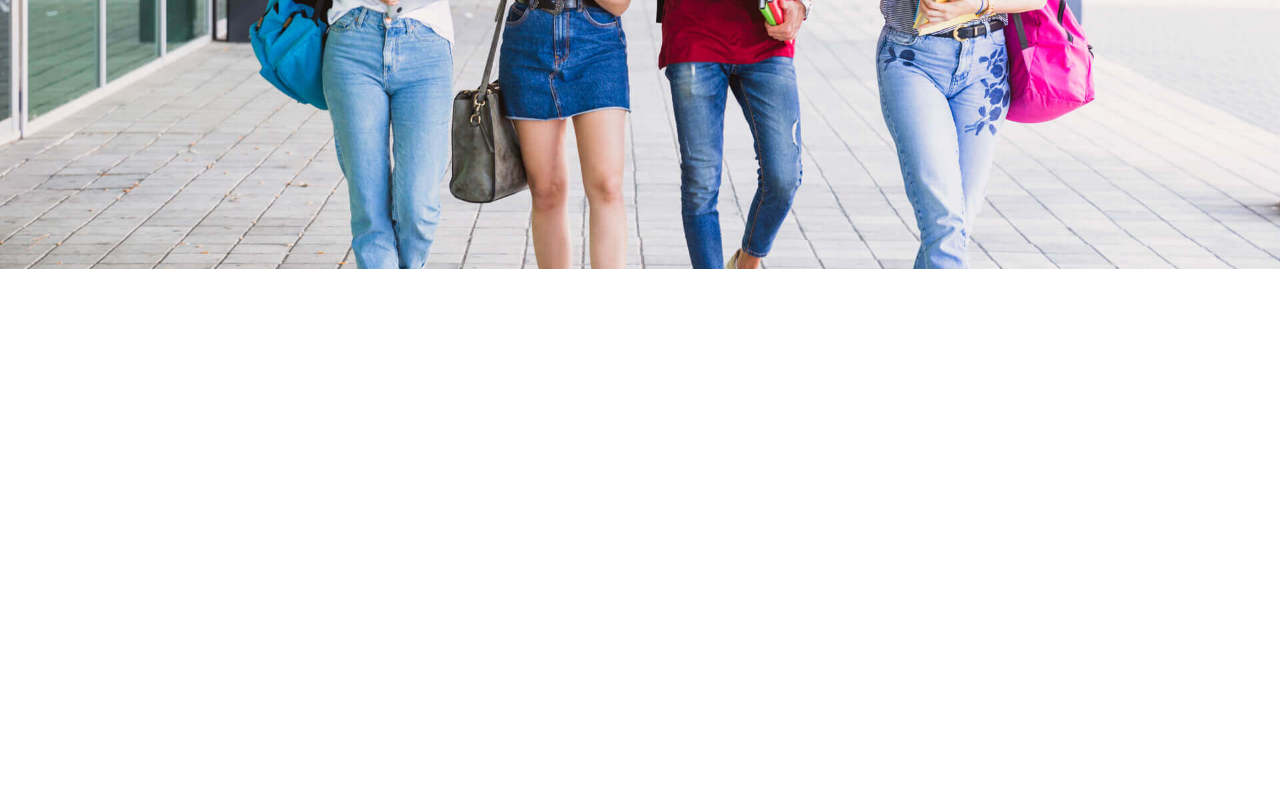
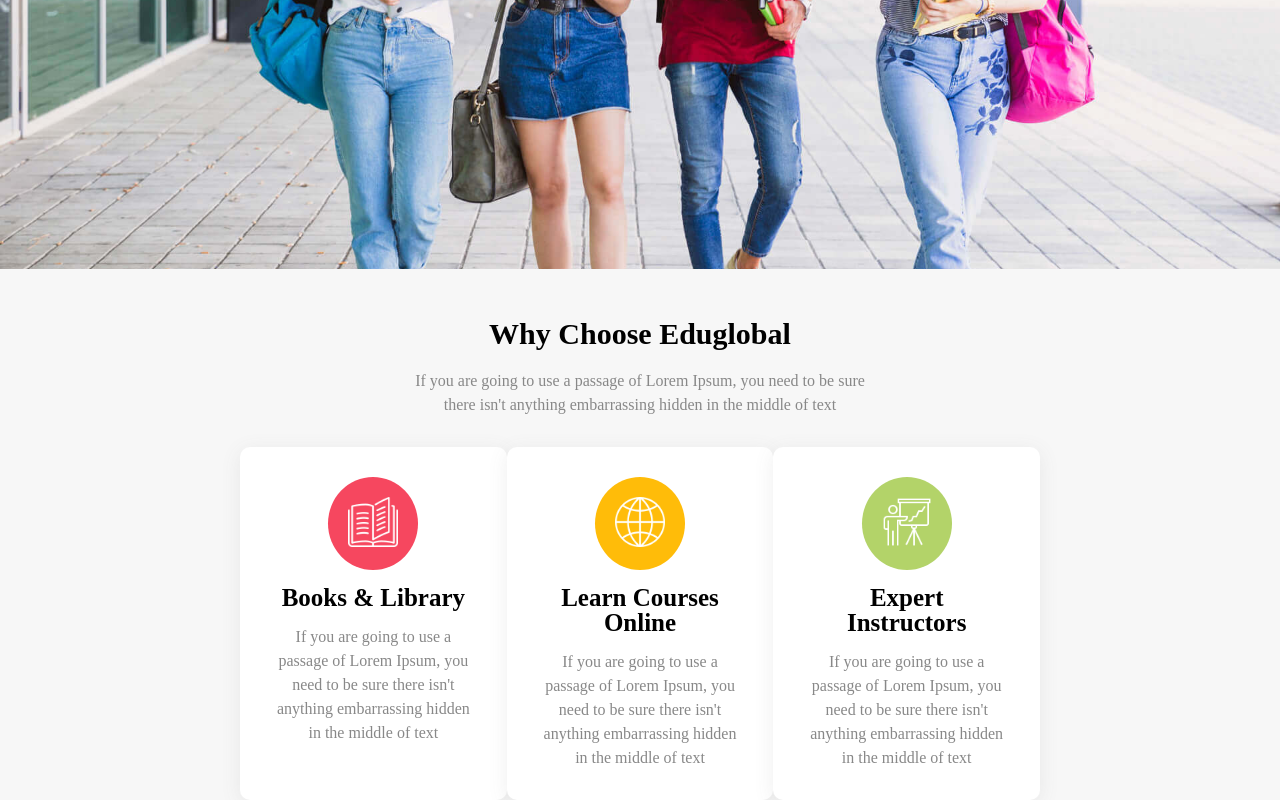
Before and after one commit to KananValizada/Code-Academy-FE-Final-Project, a plain HTML site: page index.html in a window 1280 px wide. Shown: the part 594-1394 px from the top of the page. Before the commit the page ends 863 px from the top, so only its background shows below. Drawn offline with nearby package versions, Linux system fonts and the light colour scheme; a web font is replaced by a local one.

Commit message:
WhyChoose Sect

```diff
--- a/assets/scss/components/_general.scss
+++ b/assets/scss/components/_general.scss
@@ -1,6 +1,6 @@
 .container {
-    padding-left: 45px !important;
-    padding-right: 45px !important;
+    padding-left: 15rem !important;
+    padding-right: 15rem !important;
     margin: 0 auto;
 }
 
--- /dev/null
+++ b/assets/scss/components/_whyChoose.scss
@@ -0,0 +1,90 @@
+.whyChoose {
+  background-color: #f7f7f7;
+  &__header {
+    padding-top: 50px;
+    padding-bottom: 30px;
+    flex-direction: column;
+    display: flex;
+    align-items: center;
+    text-align: center;
+    &-title {
+      font-size: 30px;
+      font-weight: 700;
+      margin-bottom: 20px;
+    }
+    &-text {
+      font-size: 16px;
+      color: $subtitle-color;
+      line-height: 1.5;
+      width: 30rem;
+    }
+  }
+  &__tabs {
+    display: flex;
+    justify-content: space-between;
+
+    &-item {
+      display: flex;
+      flex-direction: column;
+      width: 25%;
+      text-align: center;
+      align-items: center;
+      padding: 30px 35px;
+      background-color: white;
+      border-radius: 10px;
+      box-shadow: 0px 4px 20px rgba(101, 101, 101, 0.1);
+      @include transition(all 1s);
+      &:hover{
+          transform: translateY(-20px)
+      }
+      &:hover .whyChoose__tabs-item-img::before{
+          opacity: 1;
+          left: 5px;
+          right: 5px;
+          bottom: 5px;
+          top:5px
+      }
+      .bg-red {
+        background-color: $primary-red;
+      }
+      .bg-yellow {
+        background-color: $primary-color;
+      }
+      .bg-green {
+        background-color: $primary-green;
+      }
+      &-img {
+        border-radius: 50%;
+        padding: 20px;
+        margin-bottom: 15px;
+        position: relative;
+        img {
+          width: 50px;
+        }
+        &:before {
+          content: "";
+          position: absolute;
+          left: 0;
+          top: 0;
+          bottom: 0;
+          right: 0;
+          border: 3px solid #fff;
+          border-radius: 100%;
+          margin: 0px;
+          opacity: 0;
+          transition: all 0.2s ease-in-out;
+        }
+      }
+      &-title {
+        font-size: 25px;
+        font-weight: 700;
+        margin-bottom: 15px;
+      }
+      &-text {
+        color: $subtitle-color;
+        font-size: 16px;
+        line-height: 1.5;
+      }
+    }
+  }
+}
--- a/assets/scss/main.scss
+++ b/assets/scss/main.scss
@@ -4,3 +4,4 @@
 @import "shared/mixins";
 @import "components/general";
 @import "components/header";
+@import "components/whyChoose"
--- a/assets/scss/shared/_variables.scss
+++ b/assets/scss/shared/_variables.scss
@@ -1,5 +1,8 @@
 //Colors
 $primary-color:#FFBC09;
+$primary-green:#B3D369;
+$primary-red:#F6475F;
+$subtitle-color:#888888;
 //Fonts
 $primary-font:'Roboto',
 sans-serif;
--- a/index.html
+++ b/index.html
@@ -127,7 +127,37 @@
         <!-- END SLIDER -->
 
     </section>
-
+    <section class="whyChoose">
+    <div class="container">
+        <div class="whyChoose__header">
+            <div class="whyChoose__header-title">Why Choose Eduglobal</div>
+            <div class="whyChoose__header-text">If you are going to use a passage of Lorem Ipsum, you need to be sure there isn't anything embarrassing hidden in the middle of text</div>
+        </div>
+        <div class="whyChoose__tabs">
+            <div class="whyChoose__tabs-item">
+                <div class="whyChoose__tabs-item-img bg-red">
+                    <img src="assets/img/book.png" alt="">
+                </div>
+                <div class="whyChoose__tabs-item-title">Books & Library</div>
+                <div class="whyChoose__tabs-item-text">If you are going to use a passage of Lorem Ipsum, you need to be sure there isn't anything embarrassing hidden in the middle of text</div>
+            </div>
+            <div class="whyChoose__tabs-item">
+                <div class="whyChoose__tabs-item-img bg-yellow">
+                    <img src="assets/img/globe.png" alt="">
+                </div>
+                <div class="whyChoose__tabs-item-title ">Learn Courses Online</div>
+                <div class="whyChoose__tabs-item-text">If you are going to use a passage of Lorem Ipsum, you need to be sure there isn't anything embarrassing hidden in the middle of text</div>
+            </div>
+            <div class="whyChoose__tabs-item">
+                <div class="whyChoose__tabs-item-img  bg-green">
+                    <img src="assets/img/instructors.png" alt="">
+                </div>
+                <div class="whyChoose__tabs-item-title">Expert Instructors</div>
+                <div class="whyChoose__tabs-item-text">If you are going to use a passage of Lorem Ipsum, you need to be sure there isn't anything embarrassing hidden in the middle of text</div>
+            </div>
+        </div>
+    </div>
+    </section>
     <script src="https://code.jquery.com/jquery-3.4.1.min.js"></script>
     <script type="text/javascript" src="assets/js/slick.min.js"></script>
     <script src="assets/js/script.js"></script>
```
Also changed, not shown: assets/img/book.png (added), assets/img/globe.png (added), assets/img/instructors.png (added), assets/scss/main.css, 1 other file.
